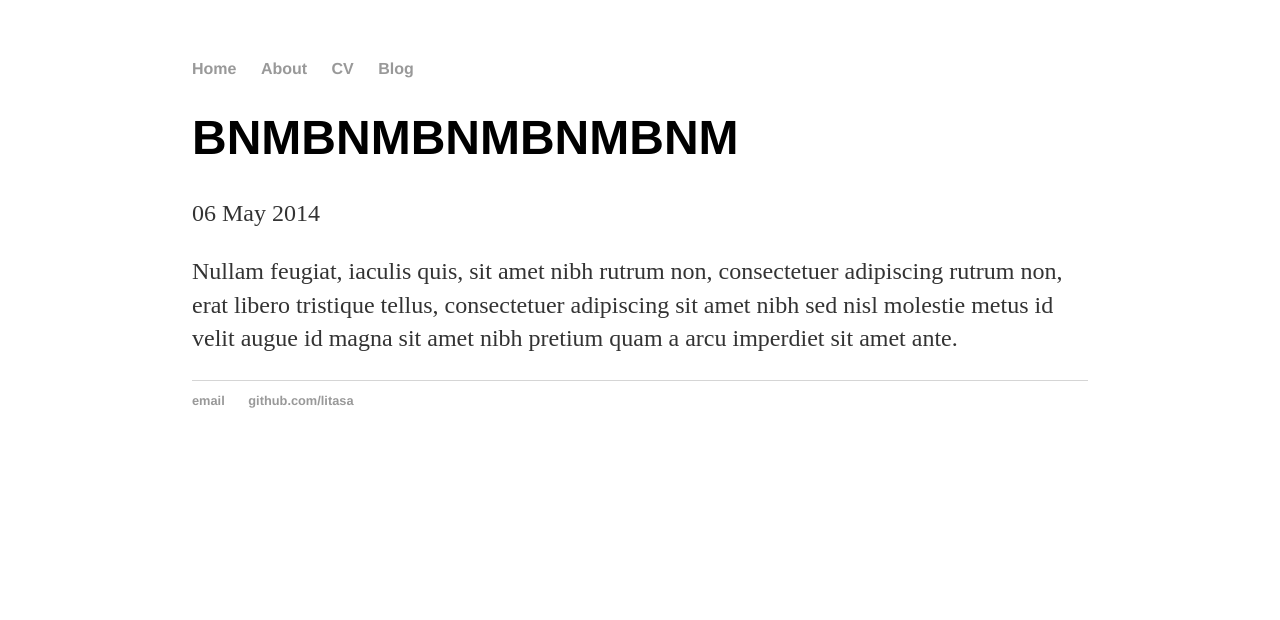
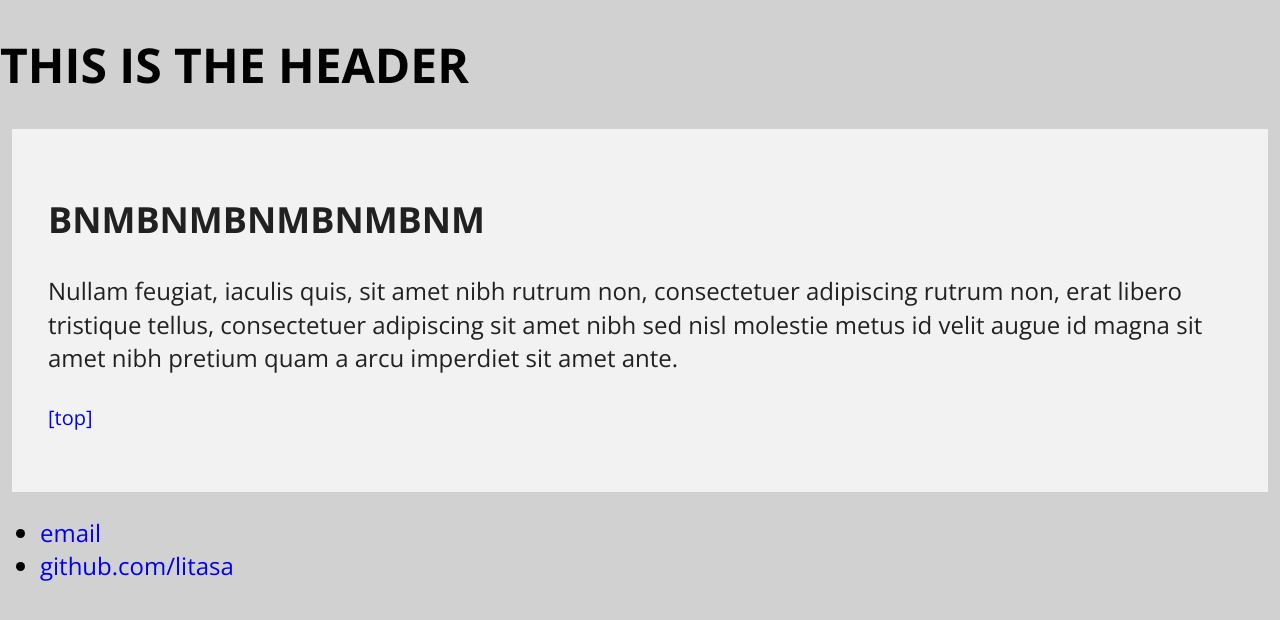
Before and after one commit to litasa/litasa.github.io, a Jekyll site: the page built from _posts/2014-05-06-b.md, in a window 1280 px wide. Shown: the top 620 px of the page. Built offline with Jekyll 4.4.1, drawn with Linux system fonts in a browser that asks for light colours.

Commit message:
working default layout. Now fix head and foot

```diff
--- a/_config.yml
+++ b/_config.yml
@@ -1,3 +1,8 @@
 name: Jakob Törmä Ruhl
 markdown: kramdown
 permalink: /blog/:year/:month/:day/:title
+
+#Gems
+gems: [jekyll-paginate]
+paginate: 10
+paginate_path: "/page:num/"
--- /dev/null
+++ b/_includes/footer.html
@@ -0,0 +1,4 @@
+<ul>
+<li><a href="mailto:jakob.ruhl@gmail.com">email</a></li>
+<li><a href="https://github.com/litasa">github.com/litasa</a></li>
+</ul>
--- /dev/null
+++ b/_includes/header.html
@@ -0,0 +1,4 @@
+<!-- link to main stylesheet -->
+
+
+<h1>THIS IS THE HEADER</h1>
--- a/_layouts/default.html
+++ b/_layouts/default.html
@@ -1,29 +1,18 @@
 <!DOCTYPE html>
 <html>
 	<head>
-			<title>{{ page.title }}</title>
-			<!-- link to main stylesheet -->
 		<link rel="stylesheet" type="text/css" href="/css/main.css">
+		<link href="//fonts.googleapis.com/css?family=Open+Sans:300,400,700" rel="stylesheet" type="text/css">
 	</head>
 	<body>
-			<nav>
-	    		<ul>
-	        		<li><a href="/">Home</a></li>
-		        	<li><a href="/about">About</a></li>
-	        		<li><a href="/cv">CV</a></li>
-	        		<li><a href="/blog">Blog</a></li>
-	    		</ul>
-			</nav>
+		{% include header.html %}
 		<div class="container">
 
 		{{ content }}
 
 		</div><!-- /.container -->
 		<footer>
-	    		<ul>
-	        		<li><a href="mailto:jakob.ruhl@gmail.com">email</a></li>
-	        		<li><a href="https://github.com/litasa">github.com/litasa</a></li>
-				</ul>
+		{% include footer.html %}
 		</footer>
 	</body>
 </html>
--- a/_layouts/post.html
+++ b/_layouts/post.html
@@ -1,9 +1,17 @@
 ---
 layout: default
+title: My Blog
 ---
-<h1>{{ page.title }}</h1>
-<p class="meta">{{ page.date | date_to_string }}</p>
+<div id='top' class="main-content">
 
-<div class="post">
-  {{ content }}
+    <article class="module color-3">
+
+        <h1>{{ page.title }}</h1>
+        <div class='separator'></div>
+
+        {{ content }}
+
+        <p class="return_top"><small><a href="#top">[top]</a></small></p>
+
+    </article>
 </div>
--- a/_posts/2014-05-06-b.md
+++ b/_posts/2014-05-06-b.md
@@ -2,6 +2,7 @@
 layout: post
 title: "BNMBNMBNMBNMBNM"
 date: 2014-05-06
+categories: jekyll, themes
 ---
 
 {% lipsum %}
--- a/css/main.css
+++ b/css/main.css
@@ -1,43 +1,53 @@
-body {
-    margin: 60px auto;
-    width: 70%;
+* {
+    -webkit-box-sizing: border-box;
+    -moz-box-sizing: border-box;
+    box-sizing: border-box;
 }
-nav ul, footer ul {
-    font-family:'Helvetica', 'Arial', 'Sans-Serif';
-    padding: 0px;
-    list-style: none;
-    font-weight: bold;
+
+
+
+
+.color-3 {
+    background: #f2f2f2;
 }
-nav ul li, footer ul li {
-    display: inline;
-    margin-right: 20px;
+
+html,body {
+    background: #d1d1d1;
+    font-family: 'Open Sans',sans-serif;
+    font-size: 24px;
+    margin: 0;
 }
+
 a {
     text-decoration: none;
-    color: #999;
-}
-a:hover {
-    text-decoration: underline;
-}
-h1 {
-    font-size: 3em;
-    font-family:'Helvetica', 'Arial', 'Sans-Serif';
-}
-p {
-    font-size: 1.5em;
-    line-height: 1.4em;
-    color: #333;
-}
-footer {
-    border-top: 1px solid #d5d5d5;
-    font-size: .8em;
+    -webkit-transition: color 0.25s ease-in,background 0.25s ease-in;
+    -moz-transition: color 0.25s ease-in,background 0.25s ease-in;
+    -o-transition: color 0.25s ease-in,background 0.25s ease-in;
+    transition: color 0.25s ease-in,background 0.25s ease-in;
 }
 
-ul.posts {
-    margin: 20px auto 40px;
-    font-size: 1.5em;
+p {
+    line-height: 1.4;
 }
 
-ul.posts li {
-    list-style: none;
+.category {
+    color: #ccc;
+    position: absolute;
+    right: 0.75em;
+    top: 0.75em;
 }
+
+.date {
+    color: #ccc;
+    position: absolute;
+    left: 0.75em;
+    top: 0.75em;
+}
+
+.module {
+    color: #212121;
+    margin: 0.5em;
+    overflow: hidden;
+    padding: 1.5em;
+    position: relative;
+}
```
Also changed, not shown: blog/atom.xml (deleted, +0 -27 lines), blog/index.html (deleted, +0 -11 lines), index.html (+17 -5 lines). Lines whose indentation alone changed are shown as unchanged.
